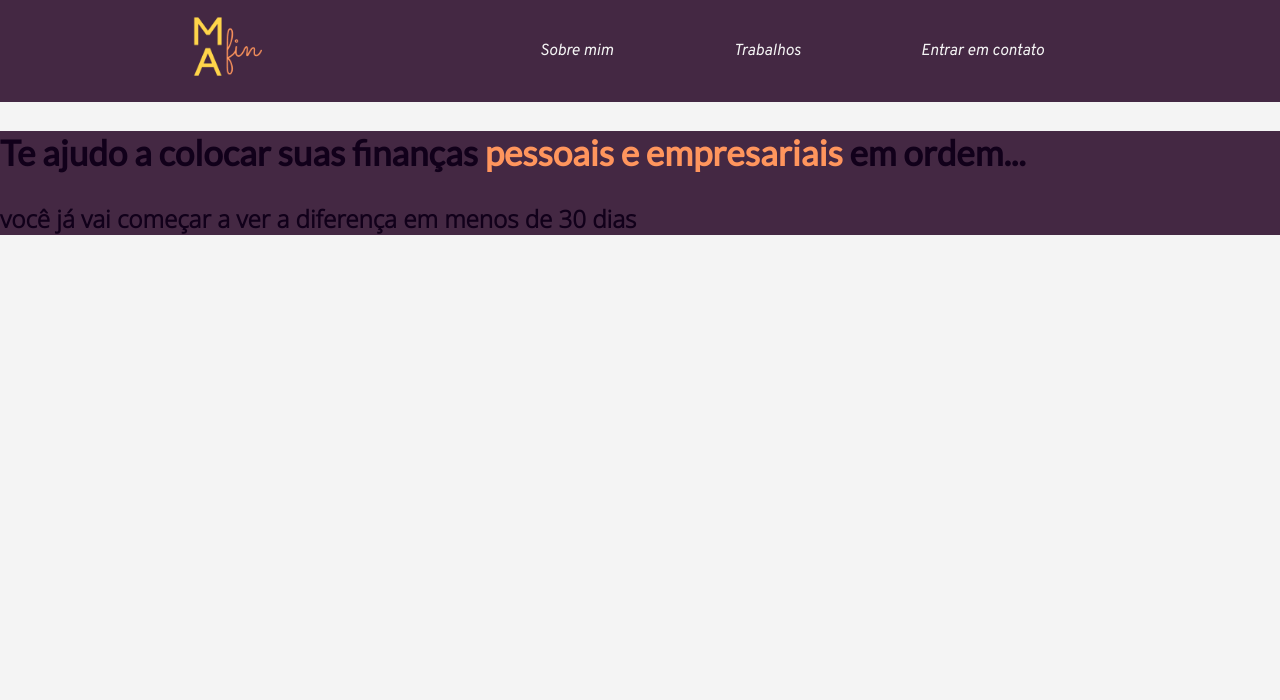
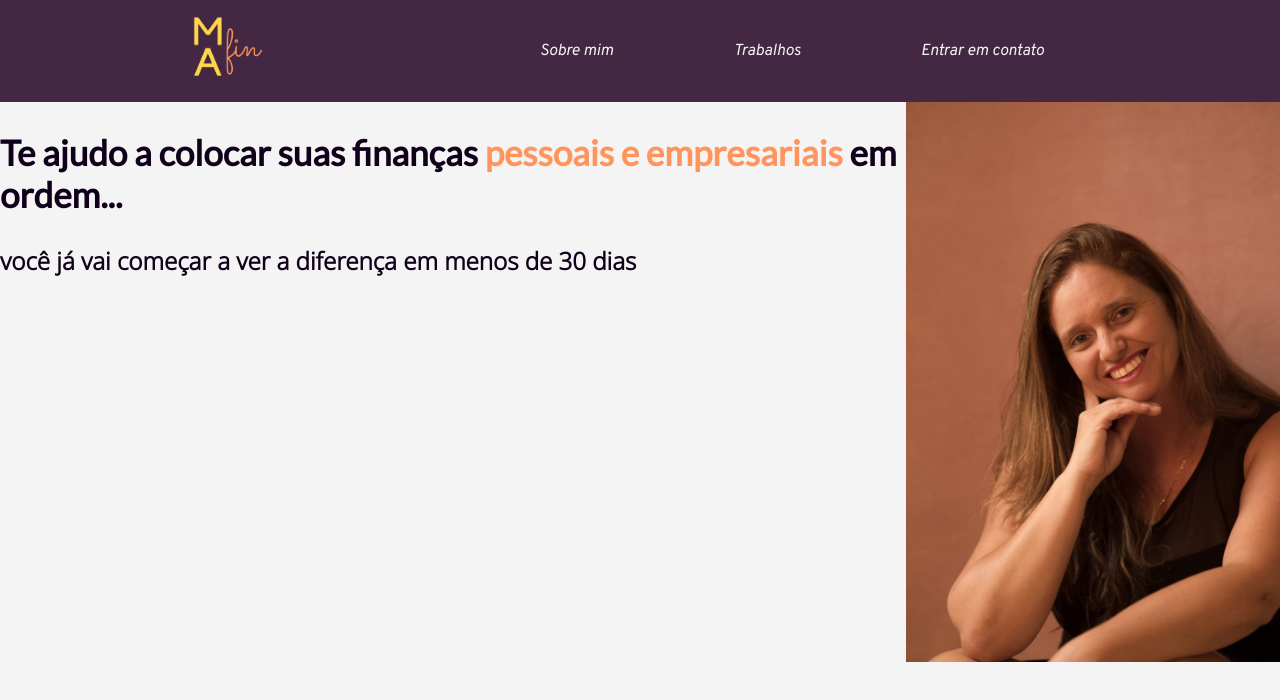
Before and after one commit to yannidilly/MAfin, a React (Create React App) app: page / in a window 1280 px wide. Shown: the top 700 px of the page. Built offline with nearby package versions, Linux system fonts and the light colour scheme.

Commit message:
adiciona elemento de imagem na secção de introdução

```diff
--- a/src/pages/Home.js
+++ b/src/pages/Home.js
@@ -1,4 +1,5 @@
 import React from 'react';
+import PhotoSmiling from '../images/personal-pictures/photo-smiling.jpeg';
 import Header from '../components/Header';
 import '../styles/pages/Home.css';
 
@@ -7,6 +8,7 @@ function Home() {
     <div className="home-div">
       <Header />
       <section className="intro-section-home">
+        <div className="intro-text">
           <h1>
             Te ajudo a colocar suas finanças
             {' '}
@@ -15,6 +17,8 @@ function Home() {
             em ordem...
           </h1>
           <h2>você já vai começar a ver a diferença em menos de 30 dias</h2>
+        </div>
+        <img src={ PhotoSmiling } alt="foto Michelle Abritta" />
       </section>
     </div>
   );
--- a/src/styles/pages/Home.css
+++ b/src/styles/pages/Home.css
@@ -1,6 +1,6 @@
 .intro-section-home {
-  background-color: var(--dark);
-  background-image: url();
+  display: flex;
+  height: 70vh;
 }
 
 .text-highlight {
```
Lines whose indentation alone changed are shown as unchanged.
